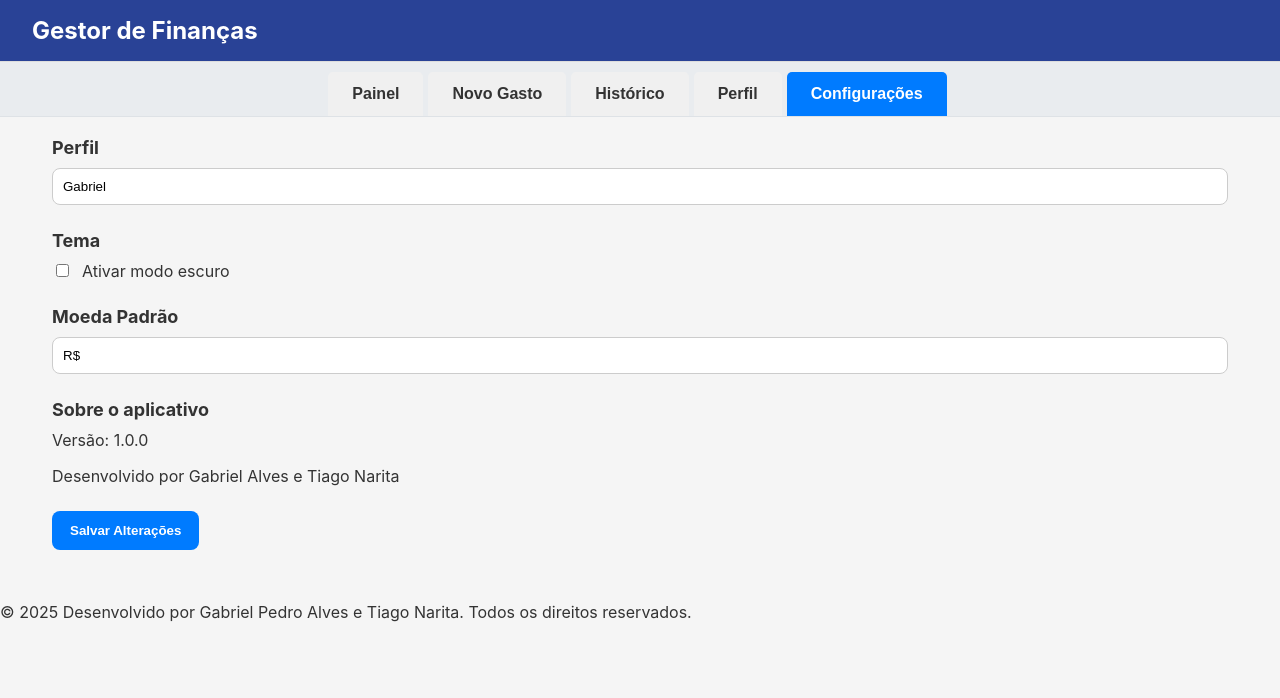
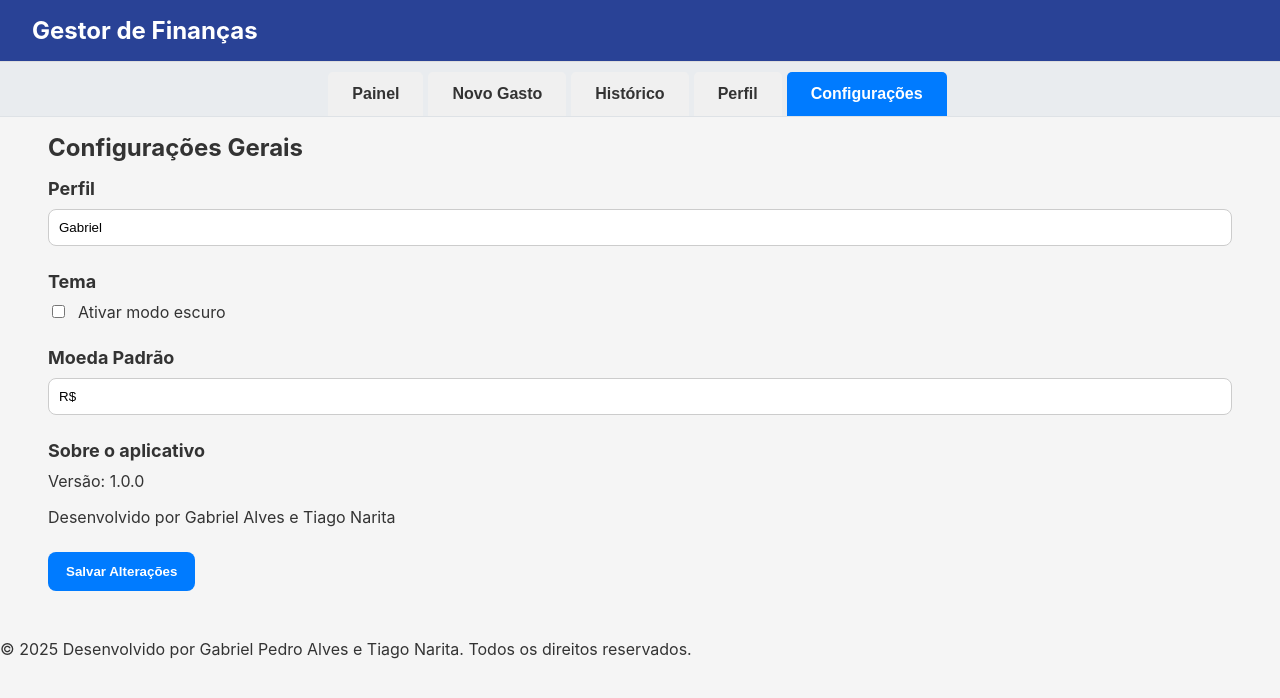
Before and after one commit to bielpedr0/FinancialManager, a React (Create React App) app: page / in a window 1280 px wide. Both pictures are taken after a click on the button "Configurações". Shown: the top 698 px of the page. Built offline with nearby package versions, Linux system fonts and the light colour scheme.

Commit message:
fix: aba configuracoes e foto

```diff
--- a/src/screens/Configuracoes.js
+++ b/src/screens/Configuracoes.js
@@ -20,9 +20,11 @@ const Configuracoes = () => {
   };
 
   return (
-    <div className="config-page">
+    <div className="config-page"  style={{ padding: '1rem', maxWidth: '1600px', margin: '0 auto' }}>
+           <h2>Configurações Gerais</h2>
+
       {/* Perfil */}
-      <section className="config-section">
+      <section className="config-section" >
         <h2>Perfil</h2>
         <input
           type="text"
```
